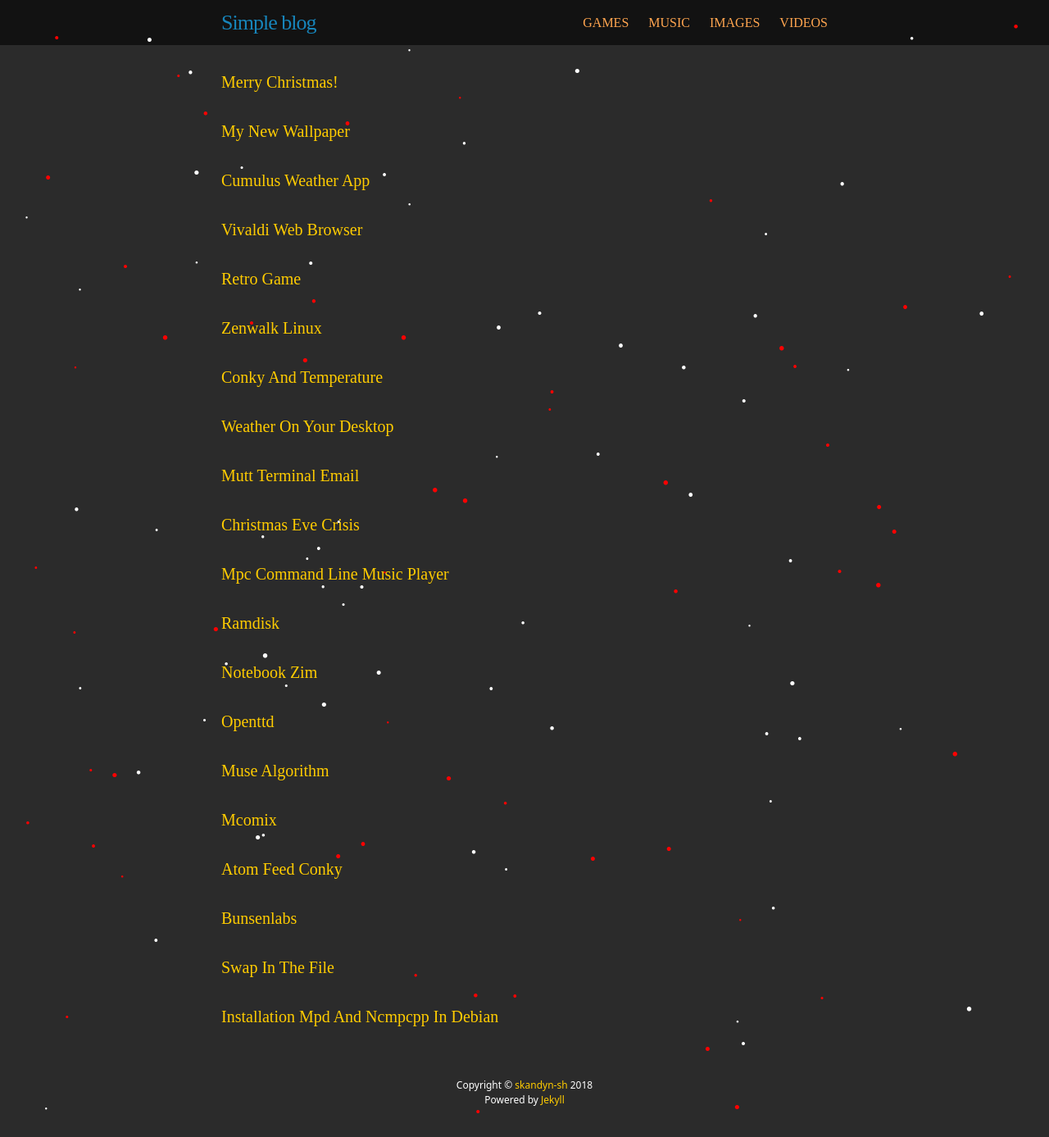
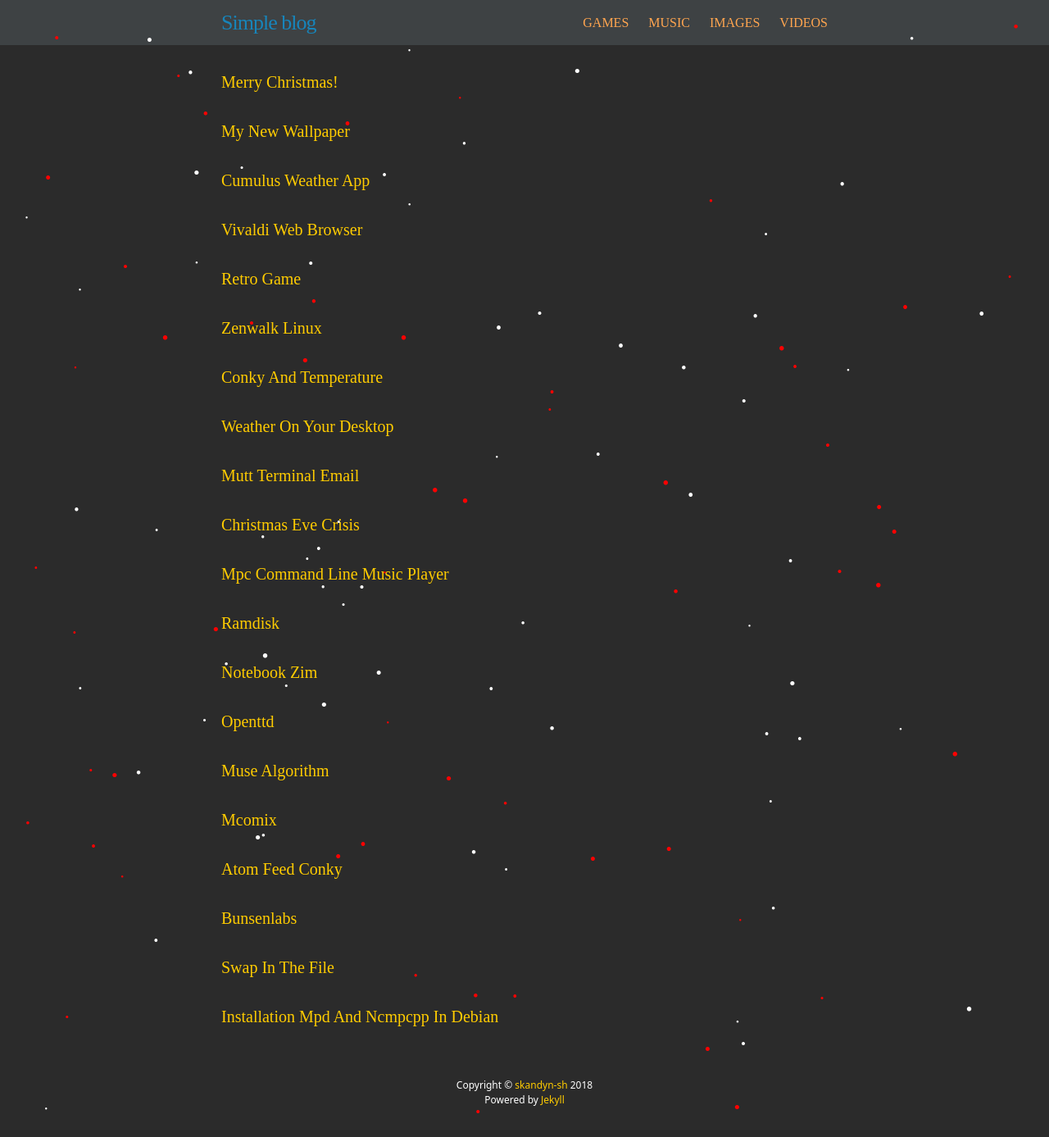
Before and after one commit to skandyn-sh/skandyn-sh.github.io, a Jekyll site: the page built from index.html, in a window 1280 px wide. Shown: the whole page at 82% size. Built offline with Jekyll 4.4.1, drawn with Linux system fonts in a browser that asks for light colours; nearby versions of some CDN libraries; library files that are not in the unit come from our copies; comment, search, counter and statistics services are not loaded.

Commit message:
Update _layout.scss

```diff
--- a/_sass/_layout.scss
+++ b/_sass/_layout.scss
@@ -3,7 +3,7 @@
  */
 .site-header {
     height: 55px;
-    background-color: #121212;
+    background-color: #3e4244;
     position: relative;
     width: 100%;
  }
```
